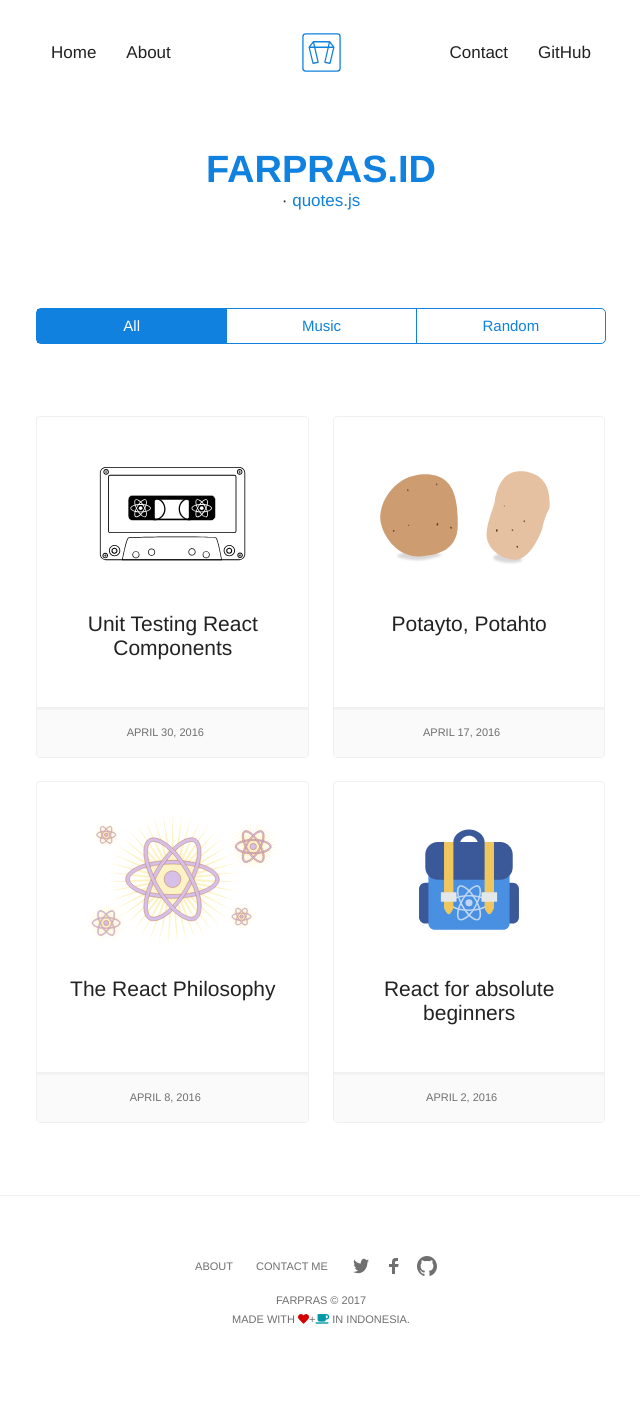
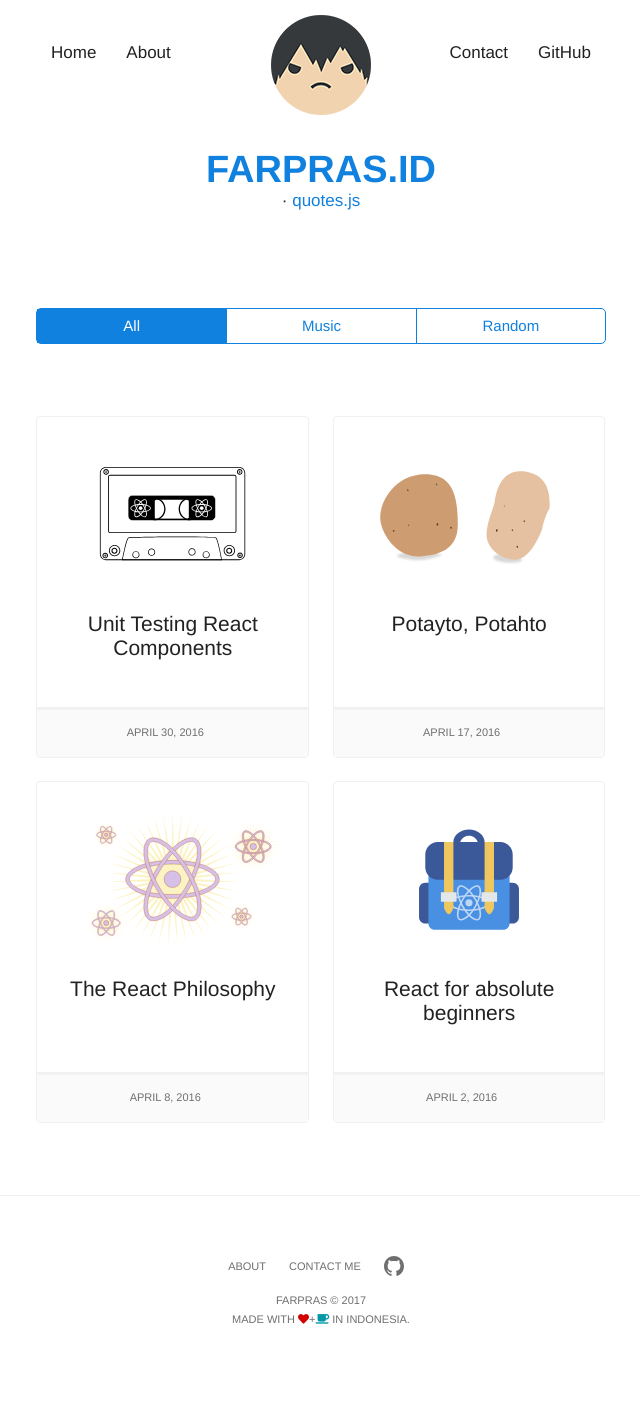
Before and after one commit to farpras28/farpras28.github.io, a Jekyll site: the page built from index.html, in a window 1280 px wide. Shown: the whole page, without its empty margins (319-959 px from the left). Built offline with Jekyll 4.4.1, drawn with Linux system fonts in a browser that asks for light colours; nearby versions of some CDN libraries; comment, search, counter and statistics services are not loaded.

Commit message:
logo & stuff

```diff
--- a/_includes/footer.html
+++ b/_includes/footer.html
@@ -6,12 +6,12 @@
       <a href="mailto:{{ site.email }}">Contact me</a>
 
       <div class="site-footer__social">
-        <a href="http://www.twitter.com/{{ site.twitter_username }}" target="_blank">
+        <!-- <a href="http://www.twitter.com/{{ site.twitter_username }}" target="_blank">
           {% include svg/twitter.svg %}
         </a>
         <a href="http://www.facebook.com/{{ site.facebook_username }}" target="_blank">
           {% include svg/facebook.svg %}
-        </a>
+        </a> -->
         <a href="http://www.github.com/{{ site.github_username }}" target="_blank">
           {% include svg/github.svg %}
         </a>
@@ -20,7 +20,7 @@
 
     <div class="site-footer__copyright">
       <footer class="footer-main">
-        farpras © 2017
+        farpras &copy; 2017
         <p class="extra">
             Made with <i class="fa fa-heart" style="color:#d50000;"></i>+<i class="fa fa-coffee" style="color:#0097a7;"></i> in Indonesia.
         </p>
--- a/_includes/header.html
+++ b/_includes/header.html
@@ -23,7 +23,9 @@
       </div>
       <div class="site-navigation__logo">
         <a href="{{ site.baseurl }}/">
-          {% include svg/logo.svg %}
+          <!-- {% include svg/logo.svg %} -->
+          <img src="{{ site.baseurl }}/images/farpras100px.png" alt="farpras.id">
+
         </a>
       </div>
     </nav>
```
Also changed, not shown: images/farpras100px.png (added).
